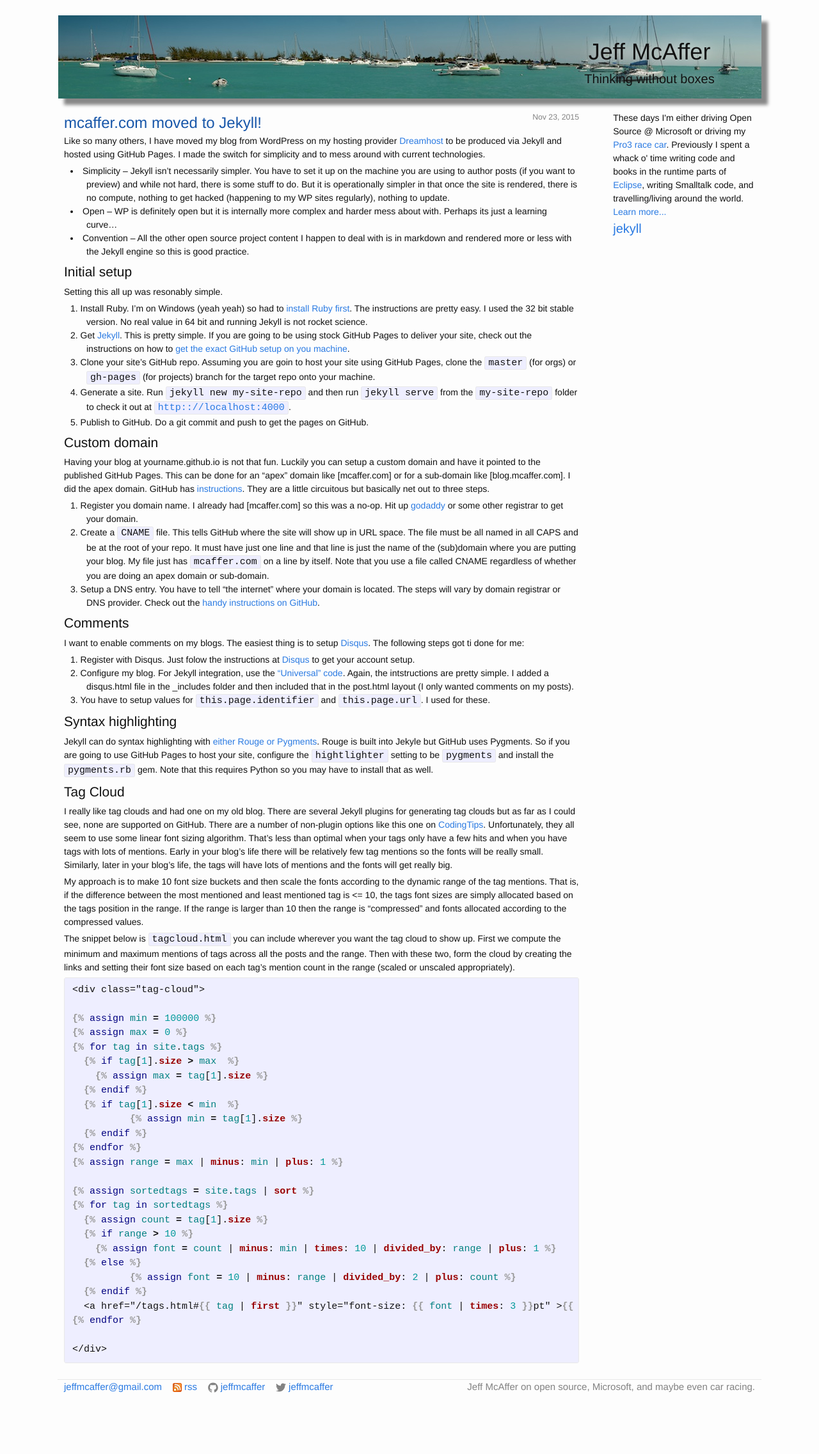
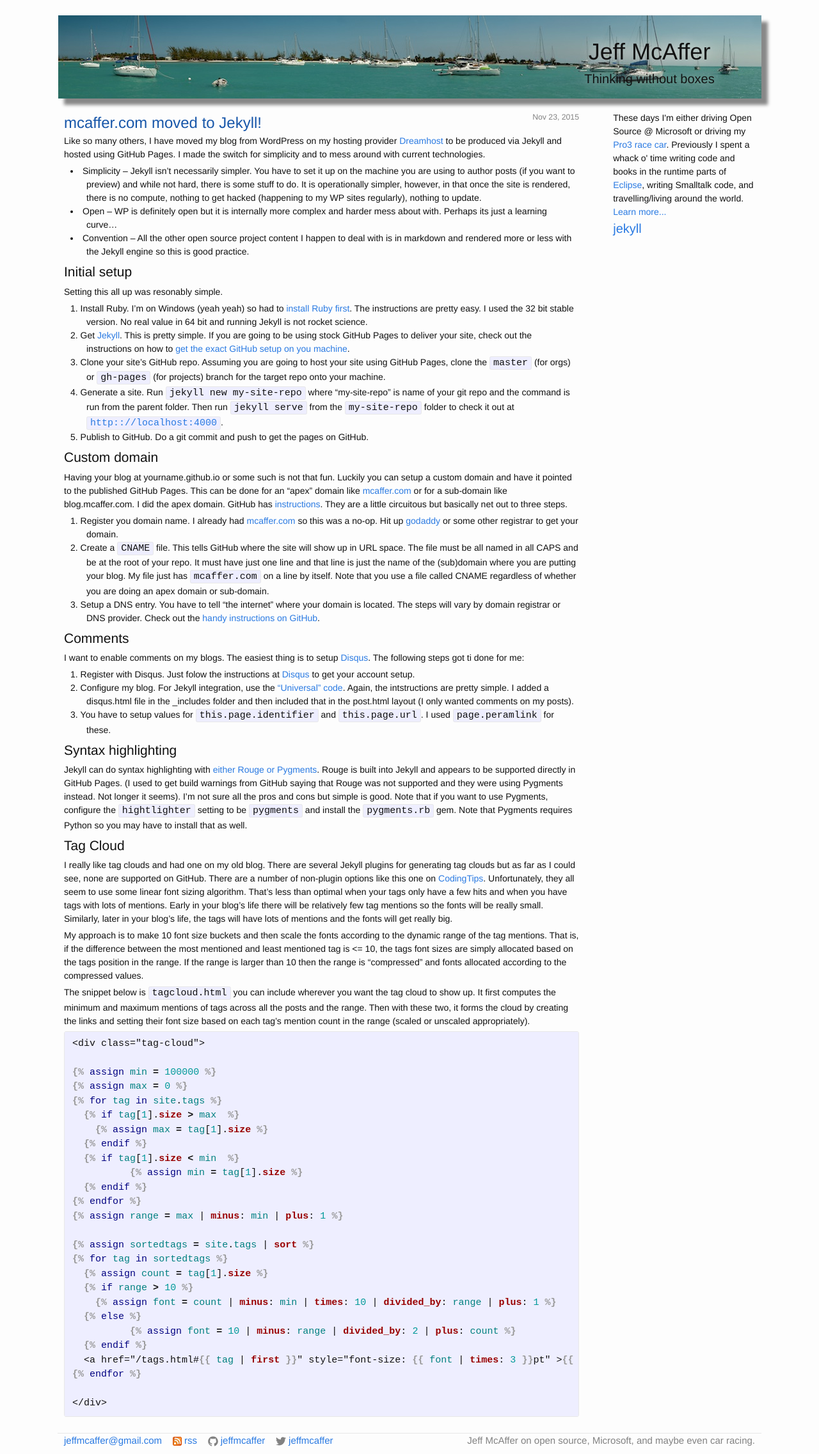
Before and after one commit to jeffmcaffer/jeffmcaffer.github.io, a Jekyll site: the page built from _posts/2015-11-23-Moving-to-Jekyll.markdown, in a window 1280 px wide. Shown: the whole page at 64% size. Built offline with Jekyll 4.4.1, drawn with Linux system fonts in a browser that asks for light colours; comment, search, counter and statistics services are not loaded; before the commit the page ends 2189 px from its top, so only the background shows below that.

Commit message:
update moving article and more style tweaks

```diff
--- a/_posts/2015-11-23-Moving-to-Jekyll.markdown
+++ b/_posts/2015-11-23-Moving-to-Jekyll.markdown
@@ -8,7 +8,7 @@
 
 <!--more-->
 
-* Simplicity -- Jekyll isn't necessarily simpler.  You have to set it up on the machine you are using to author posts (if you want to preview) and while not hard, there is some stuff to do.  But it is operationally simpler in that once the site is rendered, there is no compute, nothing to get hacked (happening to my WP sites regularly), nothing to update.
+* Simplicity -- Jekyll isn't necessarily simpler.  You have to set it up on the machine you are using to author posts (if you want to preview) and while not hard, there is some stuff to do.  It is operationally simpler, however, in that once the site is rendered, there is no compute, nothing to get hacked (happening to my WP sites regularly), nothing to update.
 * Open -- WP is definitely open but it is internally more complex and harder mess about with.  Perhaps its just a learning curve...
 * Convention -- All the other open source project content I happen to deal with is in markdown and rendered more or less with the Jekyll engine so this is good practice.
 
@@ -17,15 +17,15 @@
 
 1. Install Ruby.  I'm on Windows (yeah yeah) so had to [install Ruby first](http://rubyinstaller.org/downloads/). The instructions are pretty easy.  I used the 32 bit stable version.  No real value in 64 bit and running Jekyll is not rocket science.
 1. Get [Jekyll](http://jekyllrb.com).  This is pretty simple.   If you are going to be using stock GitHub Pages to deliver your site, check out the instructions on how to [get the exact GitHub setup on you machine](http://jekyllrb.com/docs/github-pages/).
-1. Clone your site's GitHub repo.  Assuming you are goin to host your site using GitHub Pages, clone the `master` (for orgs) or `gh-pages` (for projects) branch for the target repo onto your machine.
-1. Generate a site.  Run `jekyll new my-site-repo` and then run `jekyll serve` from the `my-site-repo` folder to check it out at [`http:://localhost:4000`](http://localhost:4000).
+1. Clone your site's GitHub repo.  Assuming you are going to host your site using GitHub Pages, clone the `master` (for orgs) or `gh-pages` (for projects) branch for the target repo onto your machine.
+1. Generate a site.  Run `jekyll new my-site-repo` where "my-site-repo" is name of your git repo and the command is run from the parent folder.  Then run `jekyll serve` from the `my-site-repo` folder to check it out at [`http:://localhost:4000`](http://localhost:4000).
 1. Publish to GitHub.  Do a git commit and push to get the pages on GitHub.
 
 # Custom domain
 
-Having your blog at yourname.github.io is not that fun.  Luckily you can setup a custom domain and have it pointed to the published GitHub Pages.  This can be done for an "apex" domain like [mcaffer.com] or for a sub-domain like [blog.mcaffer.com].  I did the apex domain.  GitHub has [instructions](https://help.github.com/articles/setting-up-a-custom-domain-with-github-pages/).  They are a little circuitous but basically net out to three steps.
+Having your blog at yourname.github.io or some such is not that fun.  Luckily you can setup a custom domain and have it pointed to the published GitHub Pages.  This can be done for an "apex" domain like [mcaffer.com](http://mcaffer.com) or for a sub-domain like blog.mcaffer.com.  I did the apex domain.  GitHub has [instructions](https://help.github.com/articles/setting-up-a-custom-domain-with-github-pages/).  They are a little circuitous but basically net out to three steps.
 
-1. Register you domain name.  I already had [mcaffer.com] so this was a no-op.  Hit up [godaddy](godaddy.com) or some other registrar to get your domain.
+1. Register you domain name.  I already had [mcaffer.com](http://mcaffer.com) so this was a no-op.  Hit up [godaddy](godaddy.com) or some other registrar to get your domain.
 1. Create a `CNAME` file.  This tells GitHub where the site will show up in URL space.  The file must be all named in all CAPS and be at the root of your repo.  It must have just one line and that line is just the name of the (sub)domain where you are putting your blog.  My file just has `mcaffer.com` on a line by itself.   Note that you use a file called CNAME regardless of whether you are doing an apex domain or sub-domain.
 1. Setup a DNS entry.  You have to tell "the internet" where your domain is located.  The steps will vary by domain registrar or DNS provider.  Check out the [handy instructions on GitHub](https://help.github.com/articles/adding-a-cname-file-to-your-repository/#next-steps-configuring-dns-settings).
 
@@ -34,11 +34,11 @@
 
 1. Register with Disqus. Just folow the instructions at [Disqus](http://disqus.com) to get your account setup.
 1. Configure my blog. For Jekyll integration, use the ["Universal" code](https://disqus.com/admin/universalcode/).  Again, the intstructions are pretty simple. I added a disqus.html file in the _includes folder and then included that in the post.html layout (I only wanted comments on my posts).
-1. You have to setup values for `this.page.identifier` and `this.page.url`.  I used {{ page.peramlink }} for these.
+1. You have to setup values for `this.page.identifier` and `this.page.url`.  I used `page.peramlink` for these.
 
 # Syntax highlighting
 
-Jekyll can do syntax highlighting with [either Rouge or Pygments](http://jekyllrb.com/docs/templates/#code-snippet-highlighting).  Rouge is built into Jekyle but GitHub uses Pygments.  So if you are going to use GitHub Pages to host your site, configure the `hightlighter` setting to be `pygments` and install the `pygments.rb` gem.  Note that this requires Python so you may have to install that as well.
+Jekyll can do syntax highlighting with [either Rouge or Pygments](http://jekyllrb.com/docs/templates/#code-snippet-highlighting).  Rouge is built into Jekyll and appears to be supported directly in GitHub Pages. (I used to get build warnings from GitHub saying that Rouge was not supported and they were using Pygments instead.  Not longer it seems).  I'm not sure all the pros and cons but simple is good.  Note that if you want to use Pygments, configure the `hightlighter` setting to be `pygments` and install the `pygments.rb` gem.  Note that Pygments requires Python so you may have to install that as well.
 
 # Tag Cloud
 
@@ -46,7 +46,7 @@
 
 My approach is to make 10 font size buckets and then scale the fonts according to the dynamic range of the tag mentions.  That is, if the difference between the most mentioned and least mentioned tag is <= 10, the tags font sizes are simply allocated based on the tags position in the range.  If the range is larger than 10 then the range is "compressed" and fonts allocated according to the compressed values.
 
-The snippet below is `tagcloud.html` you can include wherever you want the tag cloud to show up.  First we compute the minimum and maximum mentions of tags across all the posts and the range.  Then with these two, form the cloud by creating the links and setting their font size based on each tag's mention count in the range (scaled or unscaled appropriately).
+The snippet below is `tagcloud.html` you can include wherever you want the tag cloud to show up.  It first computes the minimum and maximum mentions of tags across all the posts and the range.  Then with these two, it forms the cloud by creating the links and setting their font size based on each tag's mention count in the range (scaled or unscaled appropriately).
 
 {% highlight liquid %}
 {% raw %}
--- a/_sass/_base.scss
+++ b/_sass/_base.scss
@@ -6,7 +6,6 @@
 dl, dd, ol, ul, figure {
     margin: auto;
     padding: 0;
-    list-style-position: inside;
 }
 
 
@@ -70,8 +69,6 @@
 }
 
 li {
-   padding-left: 25px ;
-   text-indent: -25px;
     > ul,
     > ol {
          margin-bottom: 0;
--- a/_sass/_layout.scss
+++ b/_sass/_layout.scss
@@ -299,4 +299,13 @@
             font-size: 16px;
         }
     }
+
+    ul, ol {
+        list-style-position: inside;
+    }
+
+    li {
+        padding-left: 25px ;
+        text-indent: -25px;
+    }
 }
```
